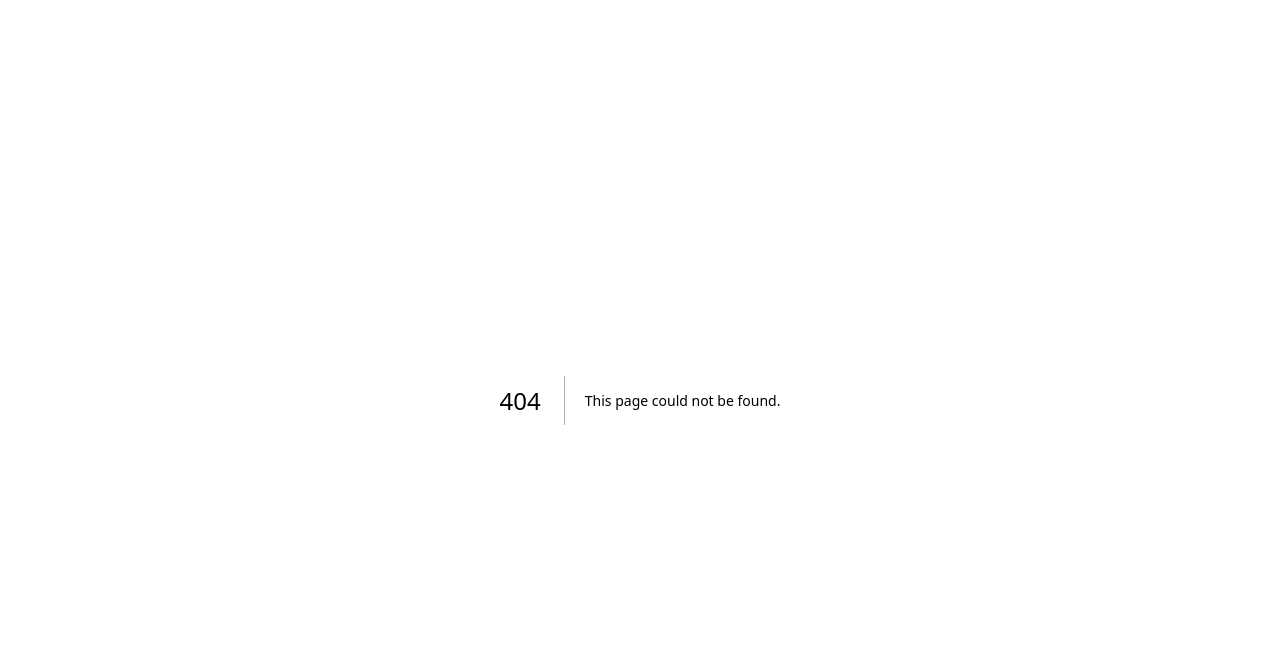
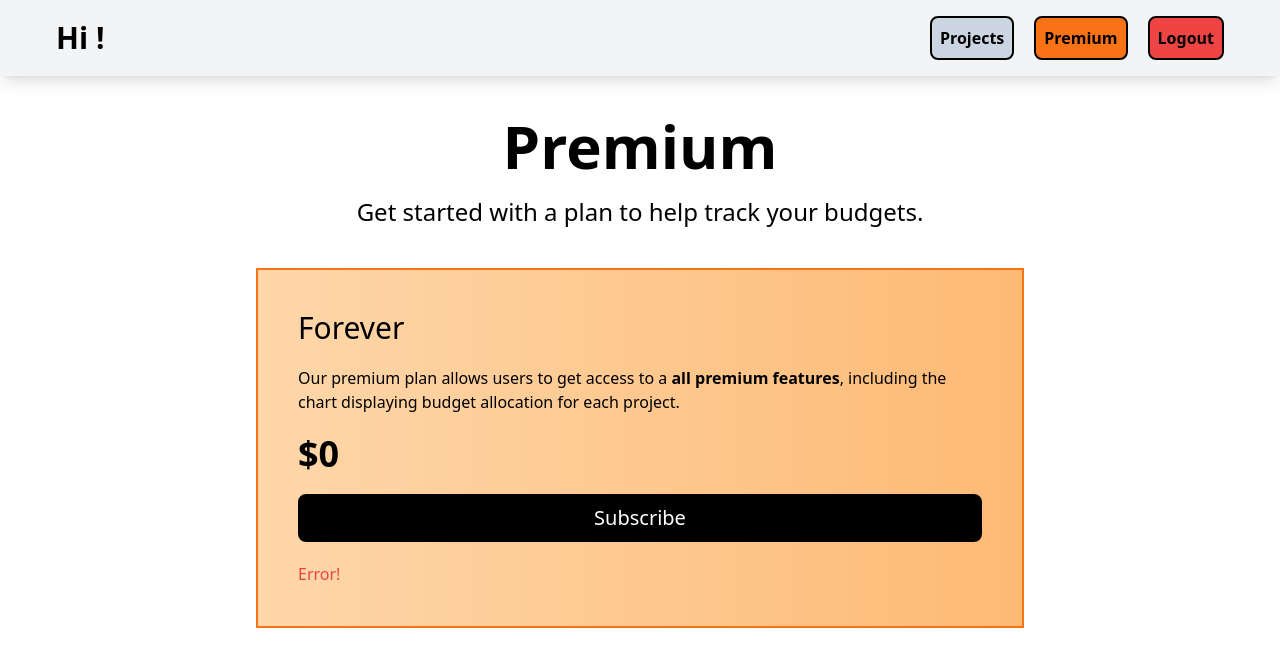
Before and after one commit to jdplumst/budget-app, a Next.js app: page /premium in a window 1280 px wide. Before the commit this address had no page. Shown: the top 666 px of the page. Built offline with nearby package versions, Linux system fonts and the light colour scheme; no server answers.

Commit message:
Add premium page

```diff
--- /dev/null
+++ b/src/pages/premium.tsx
@@ -0,0 +1,50 @@
+import Navbar from "@/components/Navbar";
+import useSession from "@/hooks/useSession";
+import Head from "next/head";
+import Router from "next/router";
+import { useState } from "react";
+
+export default function Premium() {
+  // Get user
+  const { user, userLoading } = useSession();
+  if (!user && !userLoading) {
+    Router.push("/");
+  }
+
+  const [error, setError] = useState(true);
+
+  return (
+    <>
+      <Head>
+        <title>Budget App</title>
+        <meta name="description" content="Budget App" />
+        <meta name="viewport" content="width=device-width, initial-scale=1" />
+        <link rel="icon" href="/favicon.png" />
+      </Head>
+      <Navbar username={user?.username!} />
+      <main className="flex w-screen flex-col items-center gap-10 pt-10">
+        <div className="flex flex-col items-center gap-5">
+          <h2 className="text-6xl font-bold">Premium</h2>
+          <span className="text-2xl font-medium">
+            Get started with a plan to help track your budgets.
+          </span>
+        </div>
+        <div className="flex min-w-[50%] max-w-[60%] flex-col gap-5 border-2 border-orange-500 bg-gradient-to-r from-orange-200 to-orange-300 p-10">
+          <div className="text-3xl font-medium">Forever</div>
+          <div>
+            Our premium plan allows users to get access to a{" "}
+            <b>all premium features</b>, including the chart displaying budget
+            allocation for each project.
+          </div>
+          <div className="text-4xl font-semibold">$0</div>
+          <button
+            onClick={() => setError((p) => !p)}
+            className="w-full rounded-lg border-2 border-black bg-black p-2 text-xl text-white hover:bg-stone-900">
+            Subscribe
+          </button>
+          {error && <div className="font-medium text-red-500">Error!</div>}
+        </div>
+      </main>
+    </>
+  );
+}
```
